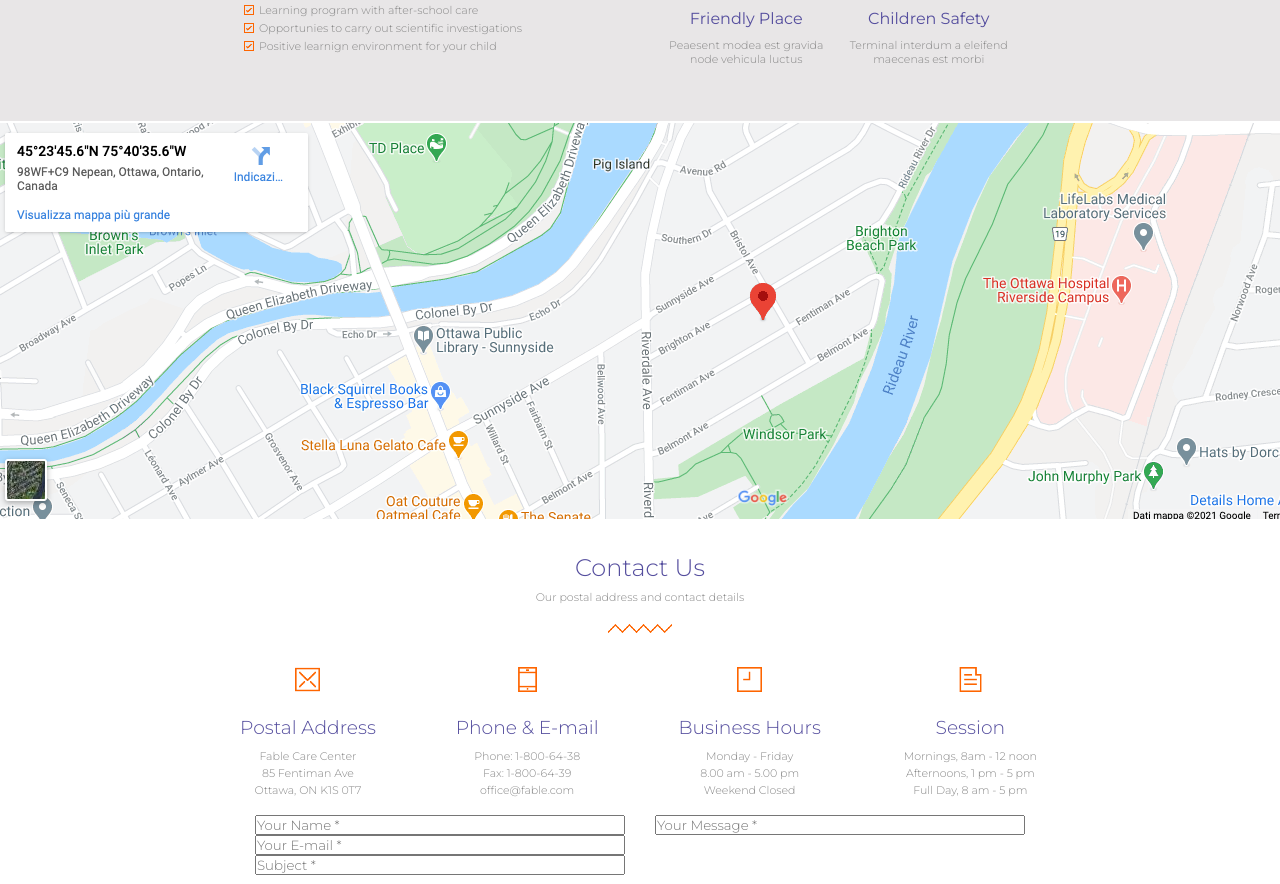
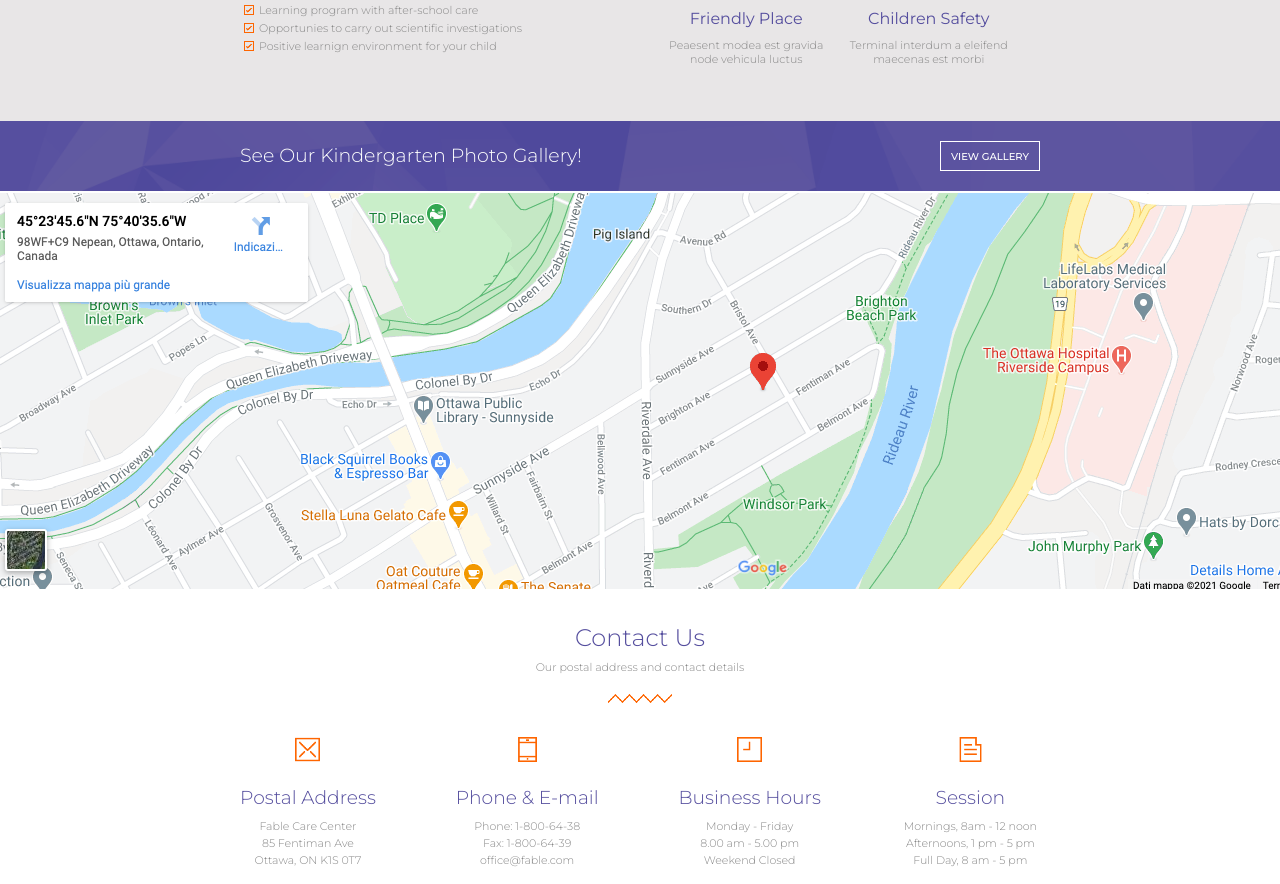
Before and after one commit to AgoDe/proj-html-vuejs, a Vue app: page / in a window 1280 px wide. Shown: the part 2373-3257 px from the top of the page. Built offline with nearby package versions, Linux system fonts and the light colour scheme.

Commit message:
print gallery special banner

```diff
--- a/src/components/MainContainer.vue
+++ b/src/components/MainContainer.vue
@@ -94,6 +94,20 @@
 
         <!-- media-gallery -->
         <!-- end of media-gallery -->
+
+        <!-- special banner -->
+        <div class="banner special">
+            <div class="container">
+                <p>See Our Kindergarten Photo Gallery!</p>
+                <div class="button">
+                    view gallery
+                </div>
+            </div>
+        </div>
+        <!-- end of special banner -->
+
+        <!-- reviews -->
+        <!-- end of reviews -->
 
         <!-- news-container -->
         <!-- end of news-container -->
@@ -196,7 +210,10 @@ export default {
                 }
             }// end of container
         } // end of banner
-
+        .banner.special {
+            background: url(../assets/pattern.png) repeat;
+            background-size: cover;
+        }
         .welcome {
             padding: $container-pad 0;
             text-align: center;
```
Also changed, not shown: src/assets/pattern.png (added).
